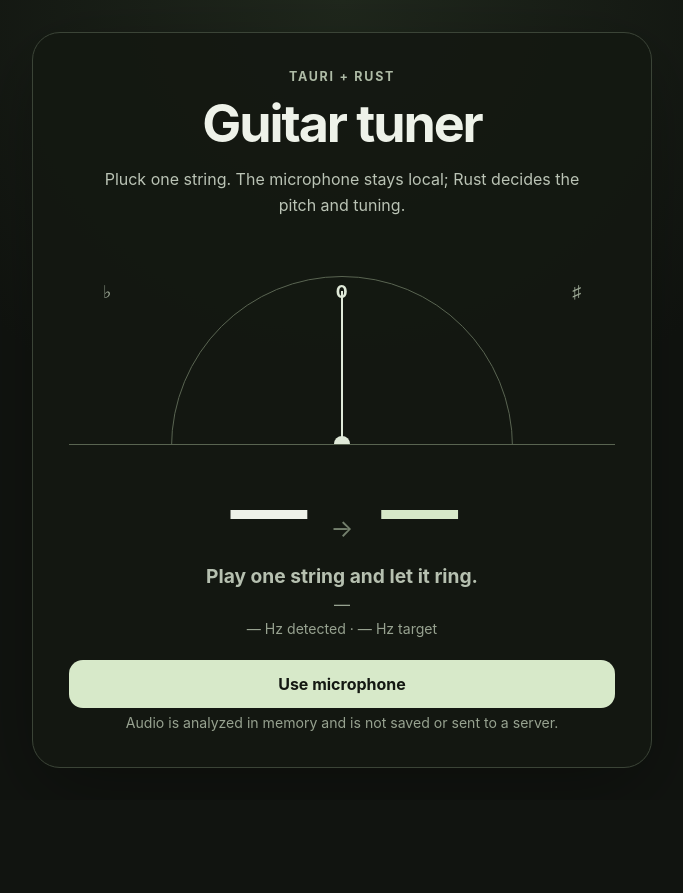
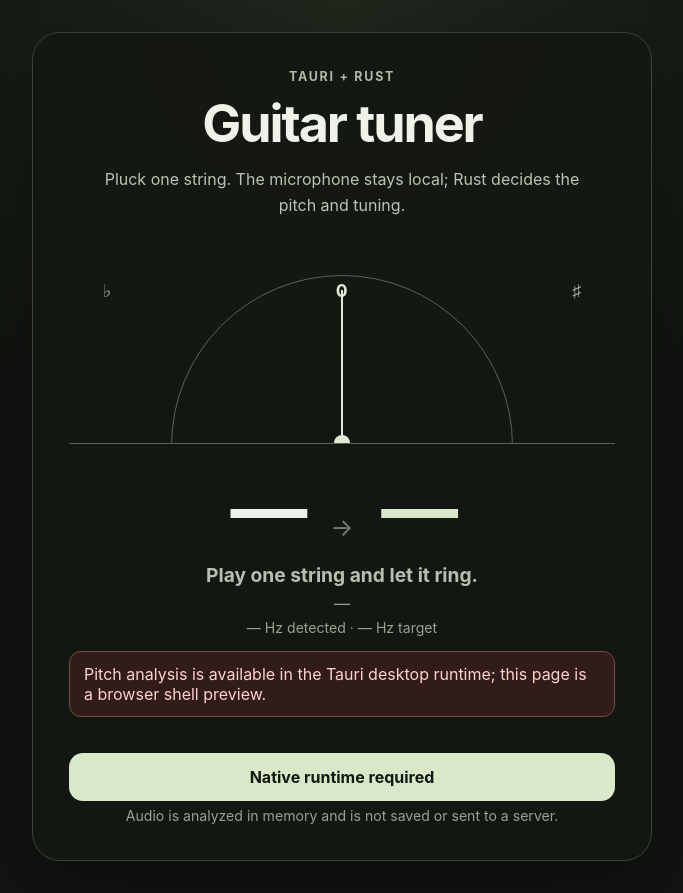
Before and after one commit to moritzbrantner/tauri-template, a React (Vite) app in the folder examples/guitar-tuner/: page / in a window 1280 px wide. Shown: the whole page, without its empty margins (298-981 px from the left). Before the commit the page ends 800 px from the top, so only its background shows below. Built offline with nearby package versions, Linux system fonts and the light colour scheme.

Commit message:
Fail closed in browser tuner preview

```diff
--- a/examples/guitar-tuner/src/App.tsx
+++ b/examples/guitar-tuner/src/App.tsx
@@ -20,14 +20,21 @@ function centsText(reading: TuningReading | null): string {
   return `${rounded > 0 ? "+" : ""}${rounded} cents`;
 }
 
+function hasTauriRuntime(): boolean {
+  return typeof window !== "undefined" && "__TAURI_INTERNALS__" in window;
+}
+
 export default function App() {
   const sessionRef = useRef<MicrophoneSession | null>(null);
   const startingRef = useRef(false);
   const disposedRef = useRef(false);
+  const nativeRuntime = hasTauriRuntime();
   const [listening, setListening] = useState(false);
   const [starting, setStarting] = useState(false);
   const [reading, setReading] = useState<TuningReading | null>(null);
-  const [error, setError] = useState<string | null>(null);
+  const [error, setError] = useState<string | null>(() =>
+    nativeRuntime ? null : "Pitch analysis is available in the Tauri desktop runtime; this page is a browser shell preview.",
+  );
 
   useEffect(() => {
     disposedRef.current = false;
@@ -39,6 +46,10 @@ export default function App() {
   }, []);
 
   async function startListening() {
+    if (!nativeRuntime) {
+      setError("Pitch analysis is available in the Tauri desktop runtime; this page is a browser shell preview.");
+      return;
+    }
     if (startingRef.current || sessionRef.current) {
       return;
     }
@@ -130,10 +141,16 @@ export default function App() {
         <button
           className="listen-button"
           type="button"
-          disabled={starting}
+          disabled={starting || !nativeRuntime}
           onClick={listening ? stopListening : startListening}
         >
-          {starting ? "Opening microphone…" : listening ? "Stop listening" : "Use microphone"}
+          {!nativeRuntime
+            ? "Native runtime required"
+            : starting
+              ? "Opening microphone…"
+              : listening
+                ? "Stop listening"
+                : "Use microphone"}
         </button>
         <p className="privacy">Audio is analyzed in memory and is not saved or sent to a server.</p>
       </section>
```
